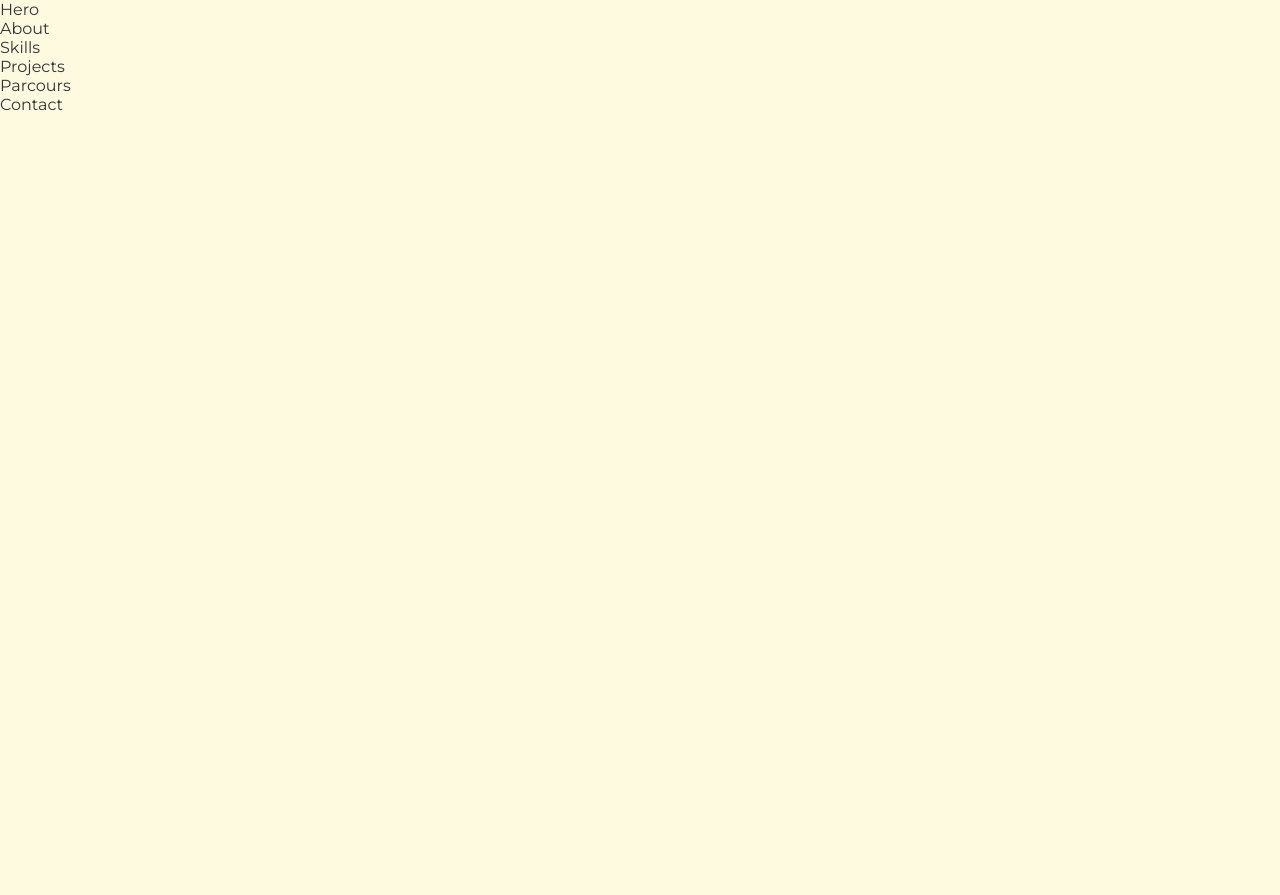
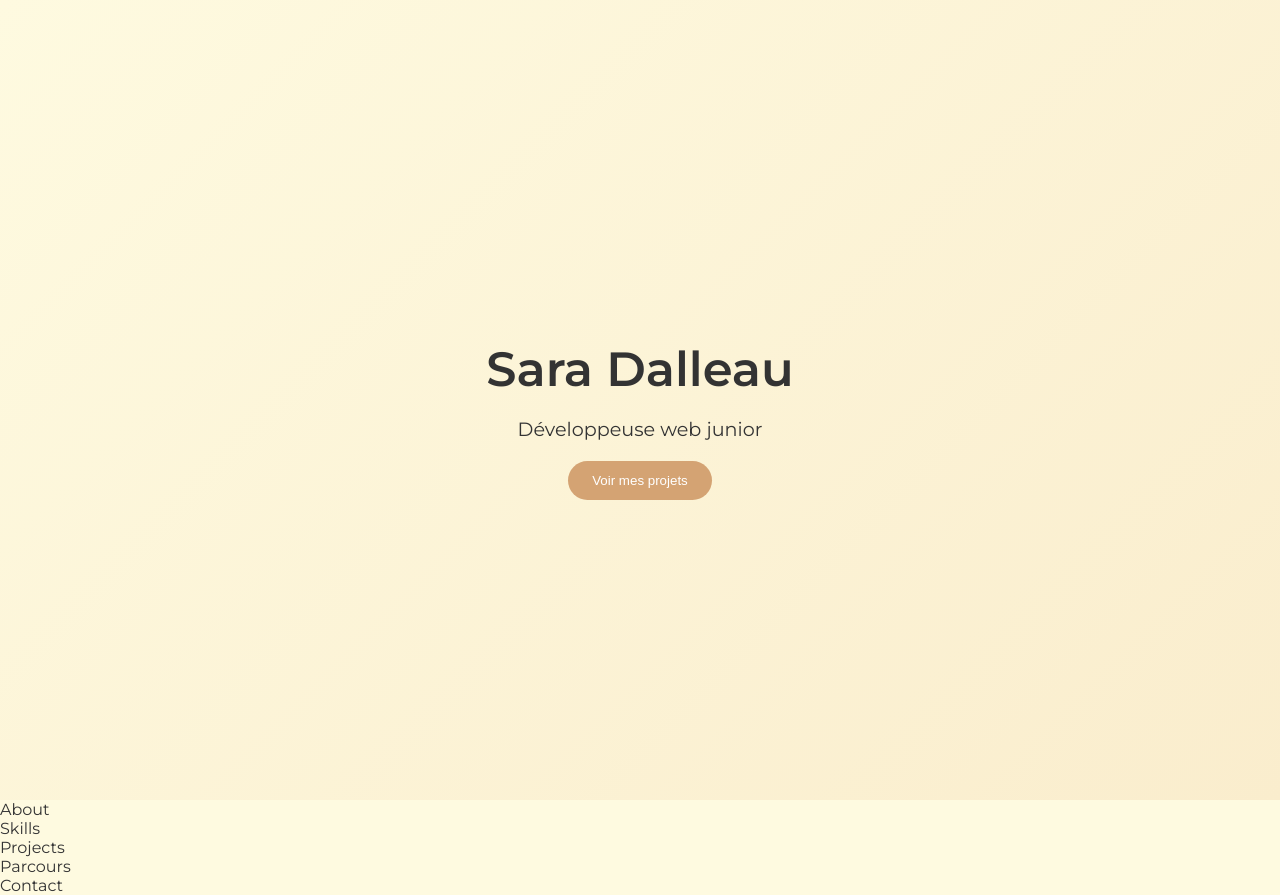
Before and after one commit to Sara-Dalleau/portfolio-sara, a React (Vite) app: page / in a window 1280 px wide. Before the commit the page ends 800 px from the top, so only its background shows below. Built offline with nearby package versions, Linux system fonts and the light colour scheme.

Commit message:
Création de la section Hero : design et animations

```diff
--- a/src/sections/Hero.jsx
+++ b/src/sections/Hero.jsx
@@ -1,5 +1,13 @@
 function Hero() {
-  return <section>Hero</section>
+  return (
+    <section className="hero">
+      <div className="hero__content">
+        <h1>Sara Dalleau</h1>
+        <p>Développeuse web junior</p>
+        <button>Voir mes projets</button>
+      </div>
+    </section>
+  )
 }
 
 export default Hero
--- a/src/styles/main.scss
+++ b/src/styles/main.scss
@@ -29,3 +29,63 @@ body {
   margin: 0;
   font-family: 'Montserrat', sans-serif;
 }
+
+/* ============================= */
+/* 🟦 HERO SECTION */
+/* ============================= */
+
+.hero {
+  min-height: 100vh;
+  display: flex;
+  align-items: center;
+  justify-content: center;
+  text-align: center;
+  background: linear-gradient(
+    135deg,
+    var(--color-bg),
+    var(--color-section)
+  );
+}
+
+.hero__content {
+  max-width: 600px;
+  animation: fadeIn 1s ease-in-out;
+}
+
+.hero h1 {
+  font-size: 3rem;
+  margin-bottom: 10px;
+}
+
+.hero p {
+  font-size: 1.2rem;
+  margin-bottom: 20px;
+}
+
+/* Bouton */
+.hero button {
+  background-color: var(--color-accent);
+  color: white;
+  border: none;
+  padding: 12px 24px;
+  border-radius: 20px;
+  cursor: pointer;
+  transition: all 0.3s ease;
+}
+
+/* Hover */
+.hero button:hover {
+  transform: translateY(-5px) scale(1.05);
+}
+
+/* Animation apparition */
+@keyframes fadeIn {
+  from {
+    opacity: 0;
+    transform: translateY(20px);
+  }
+  to {
+    opacity: 1;
+    transform: translateY(0);
+  }
+}
```
